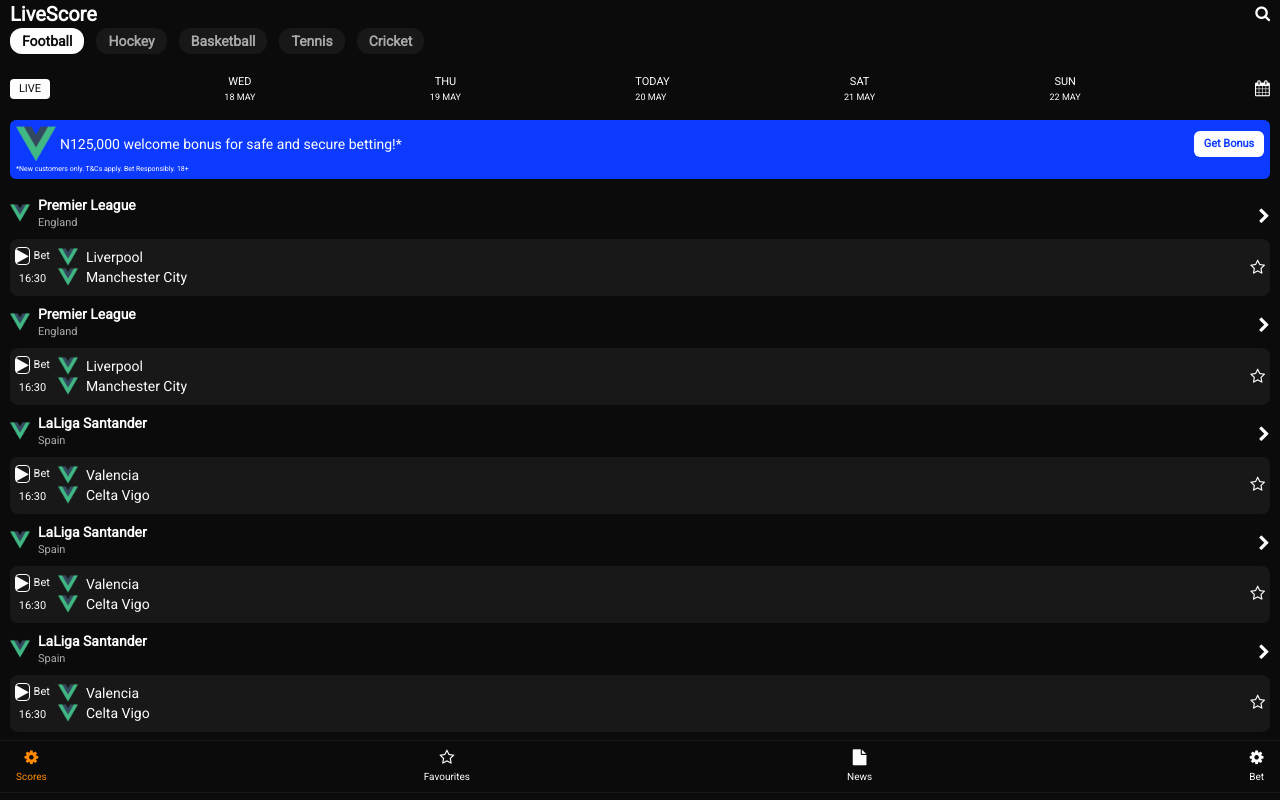
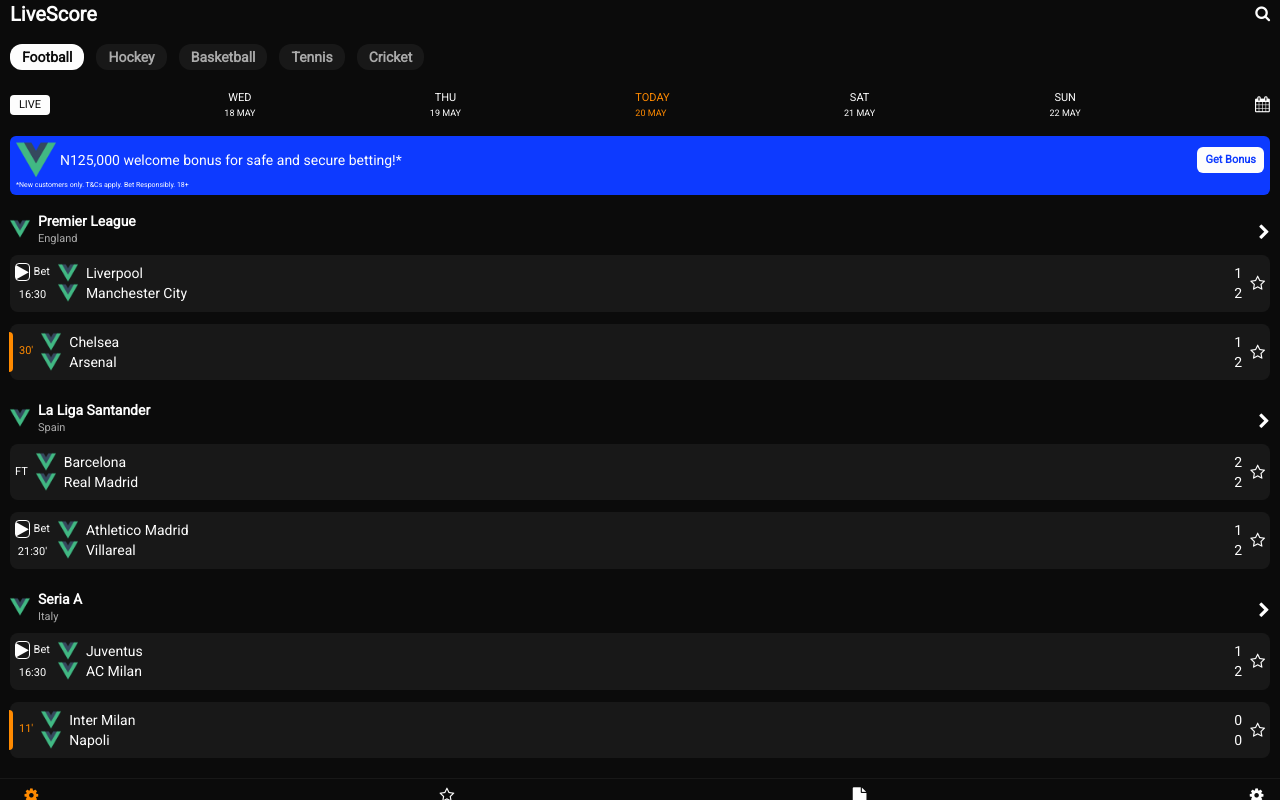
Before and after one commit to emmanuelojo/LivescoreClone, a Vue app: page / in a window 1280 px wide. Built offline with nearby package versions, Linux system fonts and the light colour scheme.

Commit message:
Fixtures list upgraded

```diff
--- a/src/components/GetBonus.vue
+++ b/src/components/GetBonus.vue
@@ -12,7 +12,7 @@
         </div>
         <div>
           <p
-            class="w-[70px] flex justify-center items-center capitalize text-n-blue bg-n-white py-[5px] px-2 rounded-md text-11px font-semibold"
+            class="w-max flex justify-center items-center capitalize text-n-blue bg-n-white py-[5px] px-2 rounded-md text-11px font-semibold"
           >
             get bonus
           </p>
--- a/src/components/TopNavbar.vue
+++ b/src/components/TopNavbar.vue
@@ -7,7 +7,13 @@
   isToggled.value = !isToggled.value;
 };
 
-const tabs = ["Football", "Hockey", "Basketball", "Tennis", "Cricket"];
+const tabs = [
+  { name: "Football", link: "/", linkName: "Home" },
+  { name: "Hockey", link: "/", linkName: "Home" },
+  { name: "Basketball", link: "/", linkName: "Home" },
+  { name: "Tennis", link: "/", linkName: "Home" },
+  { name: "Cricket", link: "/", linkName: "Home" },
+];
 
 const activeTab = ref("Football");
 </script>
@@ -30,17 +36,22 @@
     </div>
   </nav>
 
-  <div class="px-2.5 flex items-center overflow-auto">
-    <p
+  <div class="md:mt-4 px-2.5 flex items-center overflow-auto">
+    <router-link
       v-for="(tab, idx) in tabs"
       :key="idx"
-      class="px-3 py-[3px] mr-3 mb-5 rounded-xl text-sm font-semibold flex justify-center items-center"
-      :class="
-        activeTab === tab ? 'bg-n-white text-n-black' : 'bg-n-bg-gray text-pry '
-      "
-    >
-      {{ tab }}
-    </p>
+      :to="{ name: tab.linkName }"
+      ><p
+        class="px-3 py-[3px] mr-3 mb-5 rounded-xl text-sm font-semibold flex justify-center items-center"
+        :class="
+          activeTab === tab.name
+            ? 'bg-n-white text-n-black'
+            : 'bg-n-bg-gray text-pry '
+        "
+      >
+        {{ tab.name }}
+      </p>
+    </router-link>
   </div>
 </template>
 
--- a/src/views/GameDetails.vue
+++ b/src/views/GameDetails.vue
@@ -263,6 +263,54 @@
   },
 ];
 
+const h2hGames = [
+  {
+    homeTeam: "Liverpool",
+    awayTeam: "Manchester City",
+    game: "Premier League",
+    year: 2021,
+    homeScore: 1,
+    awayScore: 2,
+    venue: "England",
+  },
+  {
+    homeTeam: "Liverpool",
+    awayTeam: "Manchester City",
+    game: "Premier League 20/21",
+    year: 2021,
+    homeScore: 3,
+    awayScore: 2,
+    venue: "England",
+  },
+  {
+    homeTeam: "Liverpool",
+    awayTeam: "Manchester City",
+    game: "FA Cup",
+    year: 2021,
+    homeScore: 2,
+    awayScore: 2,
+    venue: "England",
+  },
+  {
+    homeTeam: "Liverpool",
+    awayTeam: "Manchester City",
+    game: "Champions League",
+    year: 2020,
+    homeScore: 1,
+    awayScore: 3,
+    venue: "Germany",
+  },
+  {
+    homeTeam: "Liverpool",
+    awayTeam: "Manchester City",
+    game: "Premier League 19/19",
+    year: 2019,
+    homeScore: 0,
+    awayScore: 0,
+    venue: "England",
+  },
+];
+
 const footerText = [
   "Careers",
   "Mobile",
@@ -374,7 +422,7 @@
           @click="activeTab = tab"
           v-for="(tab, idx) in tabs"
           :key="idx"
-          class="text-11px font-semibold"
+          class="text-11px font-semibold cursor-pointer"
           :class="tab === activeTab ? 'text-n-orange' : 'text-pry'"
         >
           {{ tab }}
@@ -453,37 +501,135 @@
             <p class="text-n-white">Allison</p>
           </div>
         </div>
+        <div
+          class="p-2 flex justify-start items-center border-n-bg-gray border-b"
+        >
+          <p class="mr-2 text-py text-11px">12'</p>
+          <div class="text-11px flex items-center">
+            <p class="text-n-white">Van Djick</p>
+            <div class="ml-2 h-3 w-2 bg-yellow-300 rounded-sm"></div>
+          </div>
+        </div>
+        <div
+          class="p-2 flex justify-between items-center border-n-bg-gray border-b"
+        >
+          <p class="mr-2 text-pry text-11px">30'</p>
+          <div class="text-11px flex items-center">
+            <div class="mr-2 h-3 w-2 bg-yellow-300 rounded-sm"></div>
+            <p class="text-n-white">Allison</p>
+          </div>
+        </div>
+        <div
+          class="p-2 flex justify-start items-center border-n-bg-gray border-b"
+        >
+          <p class="mr-2 text-py text-11px">12'</p>
+          <div class="text-11px flex items-center">
+            <p class="text-n-white">Van Djick</p>
+            <div class="ml-2 h-3 w-2 bg-yellow-300 rounded-sm"></div>
+          </div>
+        </div>
+        <div
+          class="p-2 flex justify-between items-center border-n-bg-gray border-b"
+        >
+          <p class="mr-2 text-pry text-11px">30'</p>
+          <div class="text-11px flex items-center">
+            <div class="mr-2 h-3 w-2 bg-yellow-300 rounded-sm"></div>
+            <p class="text-n-white">Allison</p>
+          </div>
+        </div>
+        <div
+          class="p-2 flex justify-start items-center border-n-bg-gray border-b"
+        >
+          <p class="mr-2 text-py text-11px">12'</p>
+          <div class="text-11px flex items-center">
+            <p class="text-n-white">Van Djick</p>
+            <div class="ml-2 h-3 w-2 bg-yellow-300 rounded-sm"></div>
+          </div>
+        </div>
+        <div
+          class="p-2 flex justify-between items-center border-n-bg-gray border-b"
+        >
+          <p class="mr-2 text-pry text-11px">30'</p>
+          <div class="text-11px flex items-center">
+            <div class="mr-2 h-3 w-2 bg-yellow-300 rounded-sm"></div>
+            <p class="text-n-white">Allison</p>
+          </div>
+        </div>
       </div>
 
       <div v-else class="mx-1 border border-n-bg-gray rounded-md">
         <div
           class="p-2 flex justify-start items-center border-n-bg-gray border-b"
         >
+          <p class="mr-2 text-pry text-11px">1'</p>
+          <p class="text-pry text-11px">
+            Liverpool win the toss and will have the first kick
+          </p>
+        </div>
+        <div
+          class="p-2 flex justify-start items-center border-n-bg-gray border-b"
+        >
+          <p class="mr-2 text-pry text-11px">3'</p>
+          <p class="text-pry text-11px">
+            The ball is being played from the left to the right
+          </p>
+        </div>
+        <div
+          class="p-2 flex justify-start items-center border-n-bg-gray border-b"
+        >
+          <p class="mr-2 text-pry text-11px">6'</p>
+          <p class="text-pry text-11px">
+            Manchester City press on to win the ball
+          </p>
+        </div>
+
+        <div
+          class="p-2 flex justify-start items-center border-n-bg-gray border-b"
+        >
           <p class="mr-2 text-pry text-11px">9'</p>
+          <p class="text-pry text-11px">
+            Ferdinho completes a clean tackle to give Liverpool a throw in
+          </p>
+        </div>
+        <div
+          class="p-2 flex justify-start items-center border-n-bg-gray border-b"
+        >
+          <p class="mr-2 text-pry text-11px">23'</p>
           <p class="text-pry text-11px">
             Sadio Mane hits the ball towards goal
           </p>
         </div>
         <div class="p-2 flex items-center border-n-bg-gray border-b">
-          <p class="mr-2 text-pry text-11px">10'</p>
+          <p class="mr-2 text-pry text-11px">34'</p>
           <p class="text-pry text-11px">
             The goalkeeper plays a long ball to Gabriel Jesus
           </p>
         </div>
         <div class="p-2 flex items-center border-n-bg-gray border-b">
-          <p class="mr-2 text-pry text-11px">14'</p>
+          <p class="mr-2 text-pry text-11px">38'</p>
           <p class="text-pry text-11px">
-            Manchester City keeps the pressure on
+            Liverpool mounting pressure on City's defenders
           </p>
         </div>
         <div class="p-2 flex items-center border-n-bg-gray border-b">
-          <p class="mr-2 text-pry text-11px">20'</p>
-          <p class="text-pry text-11px">Excellent defensive from Liverpool</p>
+          <p class="mr-2 text-pry text-11px">40'</p>
+          <p class="text-pry text-11px">
+            A brilliant clearancefrom Walker to give Manchester City a sigh of
+            relief
+          </p>
+        </div>
+        <div
+          class="p-2 flex justify-start items-center border-n-bg-gray border-b"
+        >
+          <p class="mr-2 text-pry text-11px">45+2'</p>
+          <p class="text-pry text-11px">
+            It's over! The referee blows for halftime
+          </p>
         </div>
         <div class="p-2 flex items-center border-n-bg-gray border-b">
-          <p class="mr-2 text-pry text-11px">30'</p>
+          <p class="mr-2 text-pry text-11px">45+2'</p>
           <p class="text-pry text-11px">
-            Both teams seem to be doing excellently well in game play
+            Ball possession: Liverpool: 51%, Manchester City: 49%
           </p>
         </div>
       </div>
@@ -796,8 +942,8 @@
 
       <div class="mt-2 border-n-bg-gray border rounded-md">
         <div class="p-2 flex justify-around gap-3">
-          <p class="capitalize text-11px">Coach 1</p>
-          <p class="capitalize text-11px">Coach 2</p>
+          <p class="capitalize text-11px">Jurgen Klopp</p>
+          <p class="capitalize text-11px">Pep Guadiola</p>
         </div>
       </div>
     </div>
@@ -819,11 +965,11 @@
         </p>
       </div>
 
-      <div class="border-n-bg-gray border rounded-xl">
+      <div class="mt-3 border-n-bg-gray border rounded-xl">
         <table class="w-full">
           <thead class="border-n-bg-gray border-b">
             <tr>
-              <th class="h-7 text-left pl-2 text-xxs uppercase">#</th>
+              <th class="sm:w-12 h-7 text-center pl-2 text-xxs uppercase">#</th>
               <th
                 class="h-7 text-left px-1 w-2/3 sm:w-[300px] text-xxs uppercase"
               >
@@ -831,27 +977,27 @@
               </th>
               <th class="h-7 text-center px-1 text-xxs uppercase">p</th>
               <th
-                class="hidden sm:block h-7 text-center px-1 text-xxs uppercase"
+                class="hidden sm:table-cell h-7 text-center px-1 text-xxs uppercase"
               >
                 w
               </th>
               <th
-                class="hidden sm:block h-7 text-center px-1 text-xxs uppercase"
+                class="hidden sm:table-cell h-7 text-center px-1 text-xxs uppercase"
               >
                 d
               </th>
               <th
-                class="hidden sm:block h-7 text-center px-1 text-xxs uppercase"
+                class="hidden sm:table-cell h-7 text-center px-1 text-xxs uppercase"
               >
                 l
               </th>
               <th
-                class="hidden sm:block h-7 text-center px-1 text-xxs uppercase"
+                class="hidden sm:table-cell h-7 text-center px-1 text-xxs uppercase"
               >
                 f
               </th>
               <th
-                class="hidden sm:block h-7 text-center px-1 text-xxs uppercase"
+                class="hidden sm:table-cell h-7 text-center px-1 text-xxs uppercase"
               >
                 a
               </th>
@@ -866,7 +1012,7 @@
               :key="idx"
               class="py-1 h-8 border-n-bg-gray border-b"
             >
-              <td class="text-center pl-2 text-xxs">
+              <td class="sm:w-12 text-center pl-2 text-xxs">
                 <div class="flex flex-col justify-center relative">
                   <span> {{ idx + 1 }}</span>
                   <div
@@ -914,19 +1060,19 @@
               <td class="text-center px-1 text-xxs">
                 {{ club.matchesPlayed }}
               </td>
-              <td class="hidden sm:block text-center px-1 text-xxs">
+              <td class="hidden sm:table-cell text-center px-1 text-xxs">
                 {{ club.matchesWon }}
               </td>
-              <td class="hidden sm:block text-center px-1 text-xxs">
+              <td class="hidden sm:table-cell text-center px-1 text-xxs">
                 {{ club.matchesDrawn }}
               </td>
-              <td class="hidden sm:block text-center px-1 text-xxs">
+              <td class="hidden sm:table-cell text-center px-1 text-xxs">
                 {{ club.matchesLost }}
               </td>
-              <td class="hidden sm:block text-center px-1 text-xxs">
+              <td class="hidden sm:table-cell text-center px-1 text-xxs">
                 {{ club.matchesF }}
               </td>
-              <td class="hidden sm:block text-center px-1 text-xxs">
+              <td class="hidden sm:table-cell text-center px-1 text-xxs">
                 {{ club.matchesA }}
               </td>
               <td class="text-center px-1 text-xxs">
@@ -982,7 +1128,61 @@
       </div>
     </div>
 
-    <div v-if="activeTab === 'H2H'" class="px-2.5"></div>
+    <div v-if="activeTab === 'H2H'" class="px-2.5">
+      <div class="px-1 pb-2 flex items-center gap-2">
+        <p
+          @click="activeH2HSubTab = tab"
+          v-for="(tab, idx) in H2HTabs"
+          :key="idx"
+          class="uppercase text-11px py-1 px-2 rounded-2xl"
+          :class="
+            activeH2HSubTab === tab
+              ? 'bg-n-white text-n-black'
+              : 'bg-transparent border-pry border'
+          "
+        >
+          {{ tab }}
+        </p>
+      </div>
+
+      <div v-for="(game, idx) in h2hGames" :key="idx" class="mt-2">
+        <div class="flex items-center gap-2 mb-2">
+          <img src="../assets/logo.png" alt="" class="w-5 h-5" />
+
+          <div class="grid">
+            <p class="capitalize text-sm font-semibold">{{ game.game }}</p>
+            <p class="capitalize text-11px text-pry">{{ game.venue }}</p>
+          </div>
+        </div>
+
+        <div
+          class="bg-n-bg-gray rounded-lg px-[5px] py-2 flex justify-between items-center"
+        >
+          <div class="flex gap-2">
+            <div class="grid gap-2">
+              <p class="text-xxs text-center font-thin">{{ game.year }}</p>
+              <p class="text-11px text-center font-thin">FT</p>
+            </div>
+            <div>
+              <div class="flex items-center gap-2">
+                <img src="../assets/logo.png" alt="" class="w-5 h-5" />
+                <p class="text-sm">{{ game.homeTeam }}</p>
+              </div>
+              <div class="flex items-center gap-2">
+                <img src="../assets/logo.png" alt="" class="w-5 h-5" />
+                <p class="text-sm">{{ game.awayTeam }}</p>
+              </div>
+            </div>
+          </div>
+          <div class="flex items-center">
+            <div class="flex flex-col">
+              <p class="text-n-white text-sm">{{ game.homeScore }}</p>
+              <p class="text-n-white text-sm">{{ game.awayScore }}</p>
+            </div>
+          </div>
+        </div>
+      </div>
+    </div>
 
     <div class="mt-4">
       <div class="px-2.5 pb-2">
@@ -1000,7 +1200,7 @@
         </p>
       </div>
       <div class="pb-1">
-        <p class="text-11px flex justify-center items-center">
+        <p class="text-11px flex justify-center items-center gap-1">
           <span> <i class="fa fa-copyright"></i></span>
           <span>1998-2022</span>
           <span>LiveScore</span>
--- a/src/views/Home.vue
+++ b/src/views/Home.vue
@@ -10,6 +10,88 @@
 const canBet = ref(true);
 const showCalendar = ref(false);
 const gameDate = ref(new Date().toISOString().split("T")[0]);
+
+const gameFixtures = [
+  {
+    league: "Premier League",
+    country: "England",
+    fixtures: [
+      {
+        homeTeam: "Liverpool",
+        awayTeam: "Manchester City",
+        game: "Premier League",
+        homeScore: 1,
+        awayScore: 2,
+        time: "16:30",
+        hasStarted: false,
+        hasEnded: false,
+      },
+      {
+        homeTeam: "Chelsea",
+        awayTeam: "Arsenal",
+        game: "FA Cup",
+        homeScore: 1,
+        awayScore: 2,
+        time: "30'",
+        hasStarted: true,
+        hasEnded: false,
+      },
+    ],
+  },
+  {
+    league: "La Liga Santander",
+    country: "Spain",
+    fixtures: [
+      {
+        homeTeam: "Barcelona",
+        awayTeam: "Real Madrid",
+        game: "El Classico",
+        homeScore: 2,
+        awayScore: 2,
+        time: "88'",
+        hasStarted: false,
+        hasEnded: true,
+      },
+      {
+        homeTeam: "Athletico Madrid",
+        awayTeam: "Villareal",
+        game: "La Liga",
+        homeScore: 1,
+        awayScore: 2,
+        time: "21:30'",
+        hasStarted: false,
+        hasEnded: false,
+      },
+    ],
+  },
+  {
+    league: "Seria A",
+    country: "Italy",
+    fixtures: [
+      {
+        homeTeam: "Juventus",
+        awayTeam: "AC Milan",
+        game: "League",
+        homeScore: 1,
+        awayScore: 2,
+
+        time: "16:30",
+        hasStarted: false,
+        hasEnded: false,
+      },
+      {
+        homeTeam: "Inter Milan",
+        awayTeam: "Napoli",
+        game: "Ligue Cup",
+        homeScore: 0,
+        awayScore: 0,
+        time: "11'",
+        hasStarted: true,
+        hasEnded: false,
+      },
+    ],
+  },
+];
 
 setInterval(() => {
   homeScore.value = getRandomScore(6);
@@ -51,9 +133,11 @@
         <p class="flex justify-center text-11px uppercase">thu</p>
         <p class="text-9px uppercase">19 may</p>
       </div>
-      <div>
-        <p class="flex justify-center text-11px uppercase">today</p>
-        <p class="text-9px uppercase">20 may</p>
+      <div class="">
+        <p class="flex justify-center text-11px uppercase text-n-orange">
+          today
+        </p>
+        <p class="text-9px uppercase text-n-orange">20 may</p>
       </div>
       <div>
         <p class="flex justify-center text-11px uppercase">sat</p>
@@ -86,7 +170,7 @@
     </div>
 
     <div class="px-2.5">
-      <div v-for="i in 2" class="grid mb-2">
+      <!-- <div v-for="i in 2" class="grid mb-2">
         <div class="flex justify-between items-center">
           <div class="flex items-center gap-2 mb-2">
             <img src="../assets/logo.png" alt="" class="w-5 h-5" />
@@ -149,46 +233,75 @@
             <i class="fa fa-star-o"></i>
           </div>
         </div>
-      </div>
-      <div v-for="i in 3" class="grid mb-2">
+      </div> -->
+
+      <div v-for="(match, idx) in gameFixtures" :key="idx" class="grid mb-2">
         <div class="flex justify-between items-center">
           <div class="flex items-center gap-2 mb-2">
             <img src="../assets/logo.png" alt="" class="w-5 h-5" />
 
             <div class="grid">
-              <p class="capitalize text-sm font-semibold">LaLiga Santander</p>
-              <p class="capitalize text-11px text-pry">Spain</p>
+              <p class="capitalize text-sm font-semibold">{{ match.league }}</p>
+              <p class="capitalize text-11px text-pry">{{ match.country }}</p>
             </div>
           </div>
 
-          <div class="text-n-white">
+          <div @click="goToGame(56)" class="text-white">
             <i class="fa fa-chevron-right font-thin"></i>
           </div>
         </div>
 
         <div
-          class="bg-n-bg-gray rounded-lg px-[5px] py-2 flex justify-between items-center"
+          v-for="(fixture, idx) in match.fixtures"
+          :key="idx"
+          class="mb-3 bg-n-bg-gray rounded-lg px-[5px] py-2 flex justify-between items-center"
         >
           <div class="flex gap-2">
-            <div class="grid gap-[6px]">
+            <div
+              v-if="fixture.hasStarted === false && fixture.hasEnded === false"
+              class="grid gap-[6px]"
+            >
               <div class="flex items-center">
                 <i class="fa fa-play border border-white rounded"></i>
                 <p class="ml-1 text-11px">Bet</p>
               </div>
-              <p class="text-11px text-center font-thin">16:30</p>
+              <p class="text-11px text-center font-thin">{{ fixture.time }}</p>
+            </div>
+            <div
+              v-else-if="fixture.hasEnded === false"
+              class="flex justify-center items-center relative"
+            >
+              <div
+                class="absolute -left-[6px] rounded-tr-xl rounded-br-xl w-1 h-full bg-n-orange"
+              ></div>
+              <p class="ml-1 text-11px text-center font-thin text-n-orange">
+                {{ fixture.time }}
+              </p>
+            </div>
+            <div v-else class="flex justify-center items-center">
+              <p class="text-11px text-center font-thin">FT</p>
             </div>
             <div>
               <div class="flex items-center gap-2">
                 <img src="../assets/logo.png" alt="" class="w-5 h-5" />
-                <p class="text-sm">Valencia</p>
+                <p class="text-sm">{{ fixture.homeTeam }}</p>
               </div>
               <div class="flex items-center gap-2">
                 <img src="../assets/logo.png" alt="" class="w-5 h-5" />
-                <p class="text-sm">Celta Vigo</p>
+                <p class="text-sm">{{ fixture.awayTeam }}</p>
               </div>
             </div>
           </div>
-          <div><i class="fa fa-star-o"></i></div>
+          <div class="flex items-center gap-2">
+            <div
+              v-if="gameStatus === 'Started' || 'Ended'"
+              class="flex flex-col"
+            >
+              <p class="text-n-white text-sm">{{ fixture.homeScore }}</p>
+              <p class="text-n-white text-sm">{{ fixture.awayScore }}</p>
+            </div>
+            <i class="fa fa-star-o"></i>
+          </div>
         </div>
       </div>
     </div>
```
